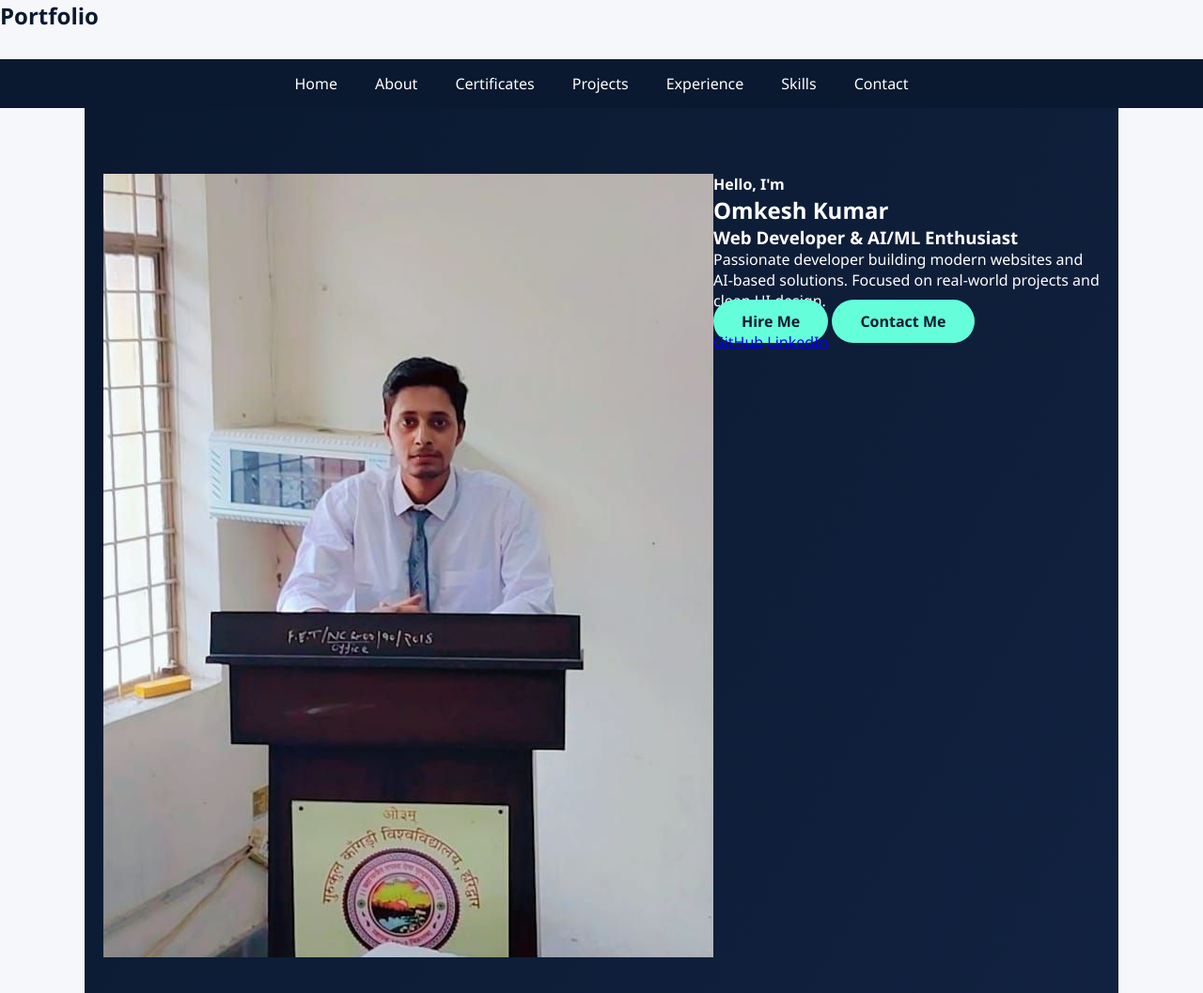
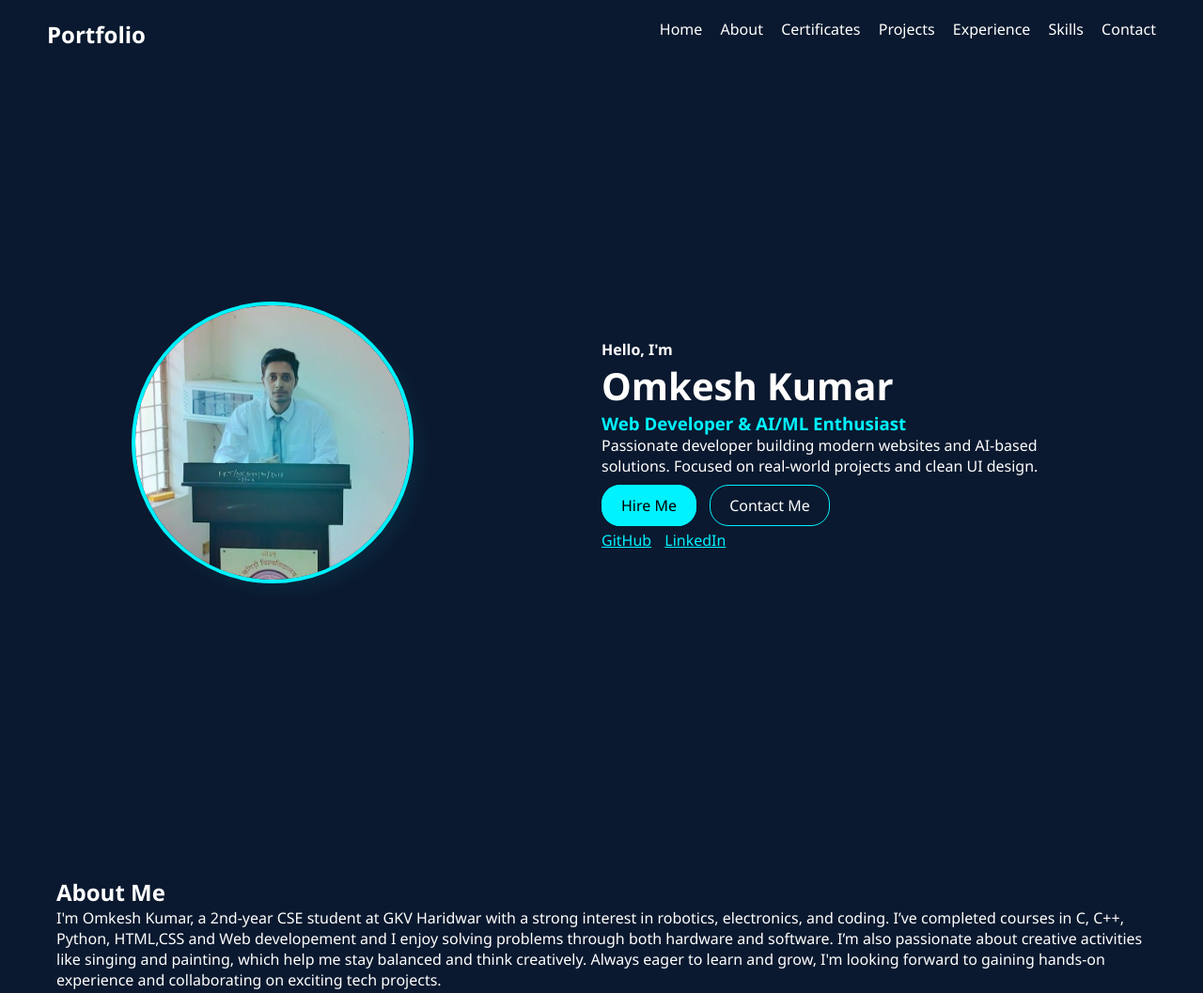
Before and after one commit to Omkesh599/omkesh-portfolio, a plain HTML site: page index.html in a window 1280 px wide. Shown: the top 1057 px of the page at 94% size. Drawn offline with Linux system fonts and the light colour scheme.

Commit message:
Revamp styles for dark theme and layout adjustments

```diff
--- a/style.css
+++ b/style.css
@@ -6,99 +6,101 @@
 }
 
 body {
-    background: #f5f7fa;
-    color: #333;
+    background: #0a192f;
+    color: white;
+}
+
+/* NAVBAR */
+header {
+    display: flex;
+    justify-content: space-between;
+    padding: 20px 50px;
+}
+
+nav a {
+    margin-left: 15px;
+    color: white;
+    text-decoration: none;
 }
 
 /* HERO */
 .hero {
     display: flex;
+    align-items: center;
+    justify-content: space-around;
     min-height: 100vh;
-    background: linear-gradient(120deg, #0a192f, #112240);
-    color: white;
+    padding: 40px;
 }
 
-.hero-left, .hero-right {
-    flex: 1;
-    display: flex;
-    align-items: center;
-    justify-content: center;
+/* IMAGE FIX (NO BLUR) */
+.hero-img {
+    position: relative;
 }
 
-.hero-left img {
-    width: 320px;
-    height: 420px;
+.hero-img img {
+    width: 300px;
+    height: 300px;
     object-fit: cover;
-    border-radius: 20px;
-    box-shadow: 0 20px 40px rgba(0,0,0,0.4);
+    border-radius: 50%;
+    border: 4px solid #00f2ff;
+    z-index: 2;
 }
 
-.hero-right {
-    flex-direction: column;
-    padding: 60px;
+/* CLEAN GLOW */
+.circle {
+    position: absolute;
+    width: 320px;
+    height: 320px;
+    background: radial-gradient(circle, rgba(0,242,255,0.4), transparent 70%);
+    border-radius: 50%;
+    z-index: 1;
 }
 
-.hero-right h1 {
-    font-size: 48px;
+/* TEXT */
+.hero-text {
+    max-width: 500px;
 }
 
-.hero-right h3 {
-    color: #64ffda;
-    margin: 10px 0 20px;
+.hero-text h1 {
+    font-size: 40px;
 }
 
-.hero-right p {
-    max-width: 500px;
-    line-height: 1.6;
+.hero-text h3 {
+    color: #00f2ff;
 }
 
-/* BUTTON */
-.btn {
-    margin-top: 25px;
-    padding: 12px 30px;
-    background: #64ffda;
-    color: #0a192f;
-    text-decoration: none;
-    border-radius: 30px;
-    font-weight: bold;
+/* BUTTONS */
+.buttons {
+    margin-top: 20px;
 }
 
-/* NAV */
-nav {
-    background: #0a192f;
-    display: flex;
-    justify-content: center;
+.btn {
+    padding: 10px 20px;
+    border: 1px solid #00f2ff;
+    border-radius: 20px;
+    text-decoration: none;
+    color: white;
+    margin-right: 10px;
 }
 
-nav a {
-    color: white;
-    padding: 15px 20px;
-    text-decoration: none;
+.primary {
+    background: #00f2ff;
+    color: black;
 }
 
-nav a:hover {
-    background: #64ffda;
-    color: black;
+/* SOCIAL */
+.social {
+    margin-top: 15px;
+}
+
+.social a {
+    margin-right: 10px;
+    color: #00f2ff;
 }
 
 /* SECTIONS */
 section {
-    padding: 70px 20px;
-    max-width: 1100px;
-    margin: auto;
-}
-
-h2 {
-    margin-bottom: 30px;
-    color: #0a192f;
-}
-
-/* CARDS */
-.card {
-    background: white;
-    padding: 25px;
-    border-radius: 12px;
-    box-shadow: 0 10px 25px rgba(0,0,0,0.1);
+    padding: 60px;
 }
 
 /* GRID */
@@ -108,43 +110,33 @@ h2 {
     gap: 20px;
 }
 
-.card a {
-    display: inline-block;
-    margin-top: 10px;
-    color: #0a66c2;
-    font-weight: bold;
+/* CARD */
+.card {
+    background: #112240;
+    padding: 20px;
+    border-radius: 10px;
 }
 
 /* SKILLS */
-.skills {
-    display: flex;
-    flex-wrap: wrap;
-    gap: 12px;
-}
-
 .skills span {
-    background: #e6f1ff;
-    padding: 8px 16px;
-    border-radius: 20px;
-    font-weight: 500;
+    background: #00f2ff;
+    color: black;
+    padding: 8px 12px;
+    margin: 5px;
+    display: inline-block;
+    border-radius: 15px;
 }
 
 /* FOOTER */
 footer {
-    background: #0a192f;
-    color: white;
     text-align: center;
     padding: 20px;
 }
 
 /* RESPONSIVE */
-@media (max-width: 900px) {
+@media(max-width: 900px){
     .hero {
         flex-direction: column;
         text-align: center;
     }
-
-    .hero-right {
-        padding: 40px 20px;
-    }
 }
```
